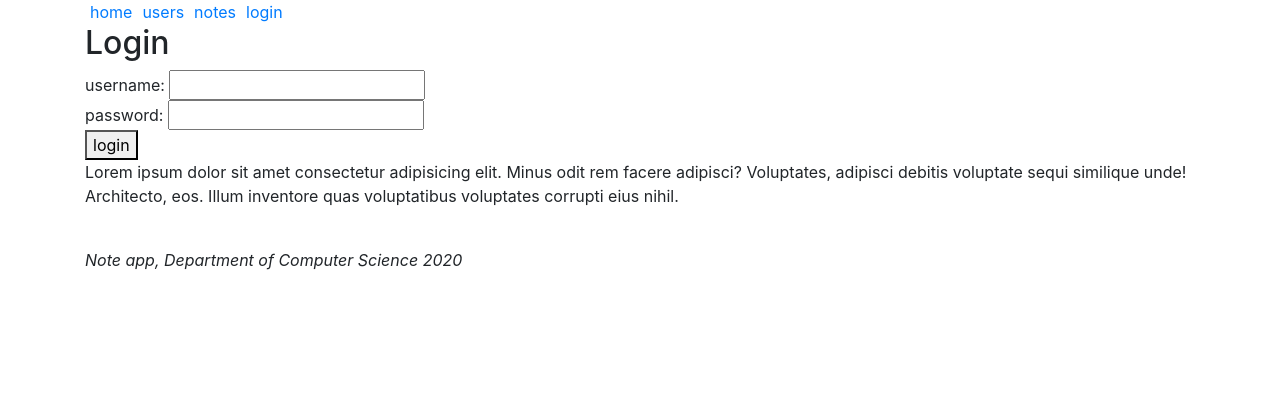
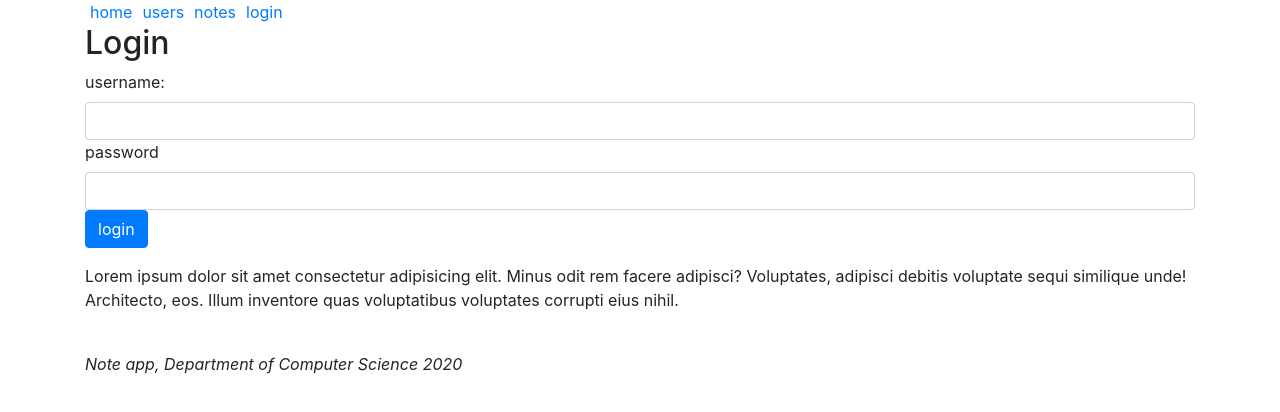
Before and after one commit to TanoueDaisuke/react-router-practice, a React (Create React App) app: page /login in a window 1280 px wide. Shown: the top 412 px of the page. Built offline with nearby package versions, Linux system fonts and the light colour scheme.

Commit message:
formにbootstrap適用

```diff
--- a/src/components/Login.jsx
+++ b/src/components/Login.jsx
@@ -1,5 +1,6 @@
 import React from 'react'
 import { useHistory } from 'react-router-dom'
+import { Form, Button } from 'react-bootstrap'
 
 const Login = props => {
   const history = useHistory()
@@ -13,15 +14,20 @@
   return (
     <div>
       <h2>Login</h2>
-      <form onSubmit={onSubmit}>
-        <div>
-          username: <input type="text"/>
-        </div>
-        <div>
-          password: <input type="password" />
-        </div>
-        <button type="submit">login</button>
-      </form>
+      <Form onSubmit={onSubmit}>
+        <Form.Group>
+          <Form.Label>username:</Form.Label>
+          <Form.Control
+            type="text"
+            name="username"
+          />
+          <Form.Label>password</Form.Label>
+          <Form.Control
+            type="password"
+          />
+          <Button variant="primary" type="submit">login</Button>
+        </Form.Group>
+      </Form>
     </div>
   )
 }
```
